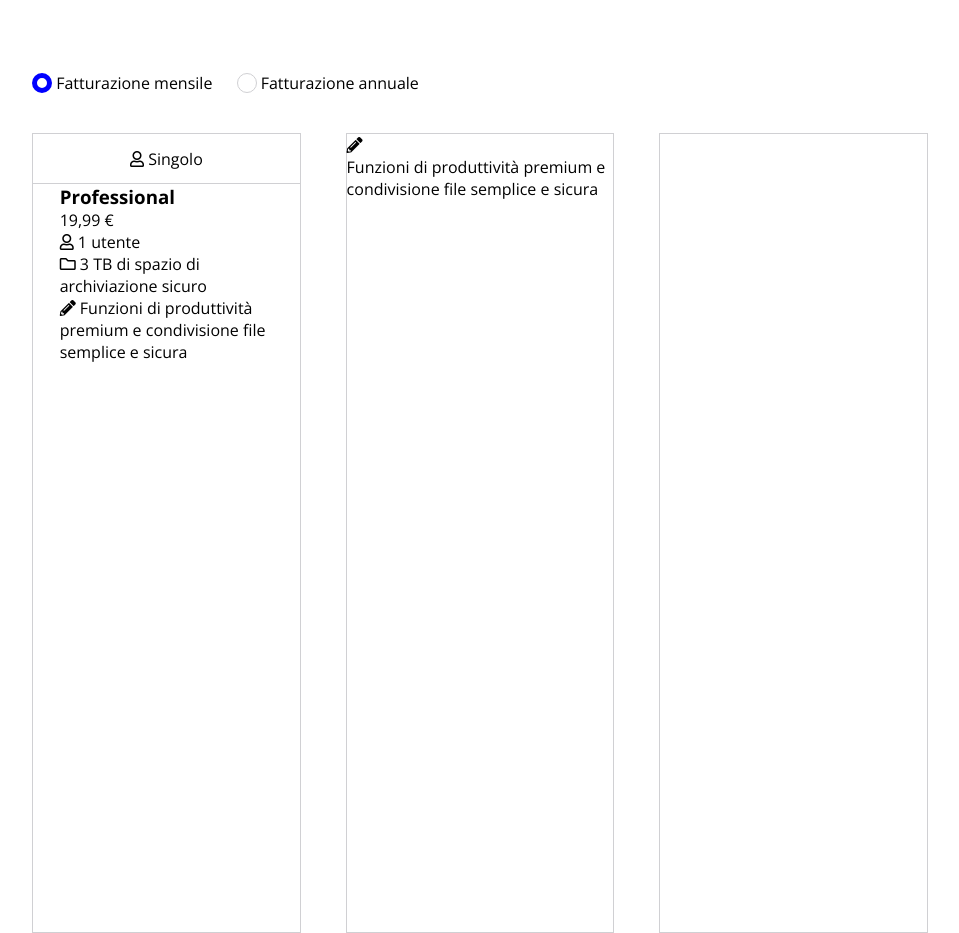
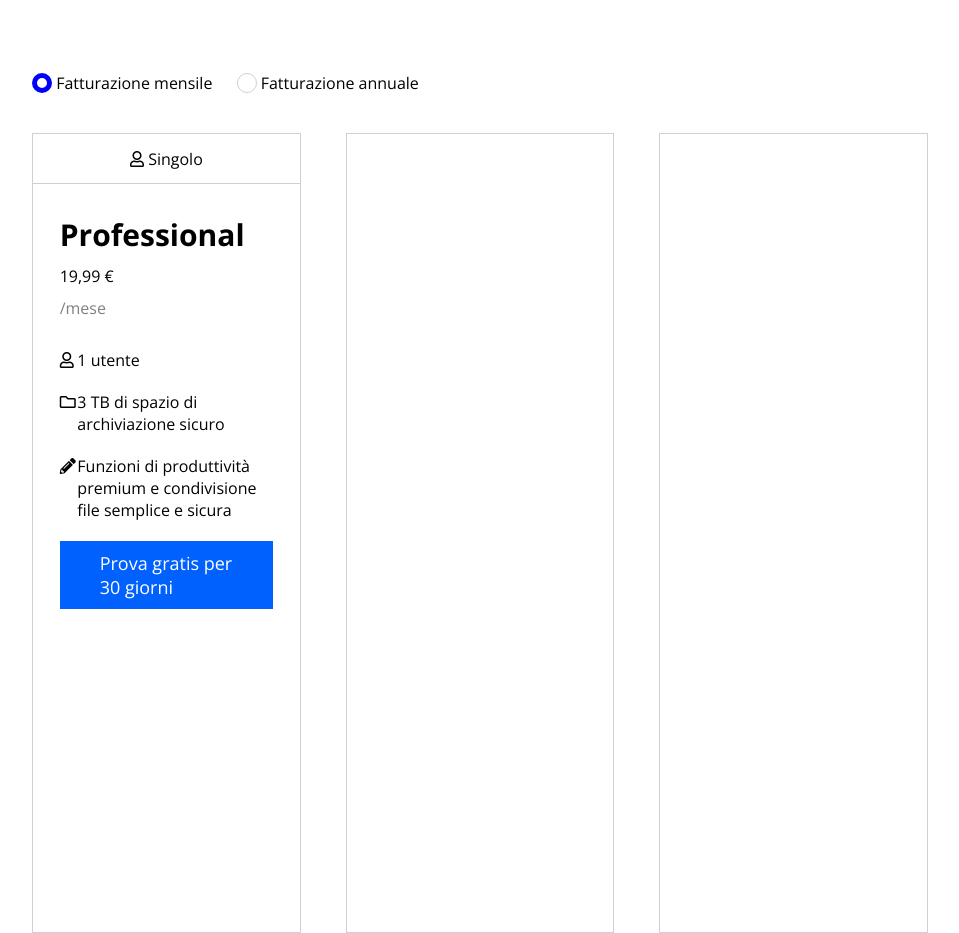
Before and after one commit to MatteoRuggieri2/htmlcss-dropbox, a plain HTML site: page index.html in a window 1280 px wide. Shown: the part 1460-2393 px from the top of the page, without its empty margins (160-1119 px from the left). Drawn offline with nearby package versions, Linux system fonts and the light colour scheme.

Commit message:
Avanzamento colonne abbonamenti 2

```diff
--- a/css/style.css
+++ b/css/style.css
@@ -35,9 +35,6 @@ ul{
 /*Columns*/
 .col{
     float: left;
-
-    /*test*/
-    /* border: 1px solid red; */
 }
 
 .clearfix::after{
@@ -50,6 +47,10 @@ ul{
     margin: 0 5%;
 }
 
+.col-5{
+    width: 5%;
+}
+
 .col-30{
     width: 30%;
 }
@@ -60,6 +61,10 @@ ul{
 
 .col-70{
     width: 70%;
+}
+
+.col-95{
+    width: 95%;
 }
 
 /*Button*/
@@ -78,9 +83,19 @@ ul{
     font-size: 18px;
 }
 
+.btn-large{
+    padding: 10px 40px;
+    font-size: 18px;
+}
+
 .bkg-blue{
-    background-color: blue;
+    background-color: #0061ff;
     color: white;
+}
+
+/*Icon*/
+.icon{
+    font-size: 20px;
 }
 
 /*Text*/
@@ -230,11 +245,29 @@ nav a.btn-small{
     /* background-color: lightseagreen; */
 }
 
-/*TEST UL*/
-ul{
-    list-style-type: none;
+.subscription-item{
+    margin: 30px 0;
 }
 
-.ciao{
+.subscription-item h3{
+    font-size: 30px;
+}
+
+.price{
     display: inline-block;
+    margin: 10px 0;
 }
+
+.subscription-time{
+    display: block;
+    color: grey;
+}
+
+.subscription-container ul li{
+    margin: 20px 0;
+}
+
+.col-95 span{
+    display: inline-block;
+    margin-left: 7px;
+}
--- a/index.html
+++ b/index.html
@@ -119,34 +119,77 @@
                         <!-- Subscription -->
                         <div class="subscription-container">
                             <div class="subscription">
+                                <div class="subscription-item">
                                     <h3>Professional</h3>
                                     <span class="price">19,99 &euro;</span>
-                                <div>
+                                    <span class="subscription-time">&#47;mese</span>
+                                </div>
+
+                                <!-- Subscription function -->
+                                 <ul>
+
+                                    <!-- User -->
+                                    <li>
+                                        <div class="clearfix">
+
+                                            <!-- Icon -->
+                                            <div class="col col-5">
                                                 <span class="user-icon"><i class="far fa-user"></i></span>
+                                            </div>
+
+                                            <!-- Item -->
+                                            <div class="col col-95">
                                                 <span>1 utente</span>
                                             </div>
-                                <div>
+
+                                        </div>
+                                    </li>
+
+                                    <!-- Storage -->
+                                    <li>
+                                        <div class="clearfix">
+
+                                            <!-- Icon -->
+                                            <div class="col col-5">
                                                 <span class="folder-icon"><i class="far fa-folder"></i></span>
+                                            </div>
+
+                                            <!-- Item -->
+                                            <div class="col col-95">
                                                 <span>3 TB di spazio di archiviazione sicuro</span>
                                             </div>
-                                <div>
+
+                                        </div>
+                                    </li>
+
+                                    <!-- Function -->
+                                    <li>
+                                        <div class="clearfix">
+
+                                            <!-- Icon -->
+                                            <div class="col col-5">
                                                 <span class="pencil-icon"><i class="fas fa-pencil-alt"></i></span>
-                                    <span class="">Funzioni di produttività premium e condivisione file semplice e sicura</span>
                                             </div>
+
+                                            <!-- Item -->
+                                            <div class="col col-95">
+                                                <span>Funzioni di produttività premium e condivisione file semplice e sicura</span>
+                                            </div>
+
+                                        </div>
+                                    </li>
+
+                                </ul>
+
+                                <a class="btn btn-large bkg-blue" href="#">Prova gratis per 30 giorni</a>
+
                             </div>
                         </div>
                     </div>
 
                     <!-- Column 2 -->
                     <div class="col col-30 col-center subscription-col">
-                        <ul>
-                            <li>
-                                <div>
-                                    <span class="pencil-icon"><i class="fas fa-pencil-alt"></i></span>
-                                    <span class="ciao">Funzioni di produttività premium e condivisione file semplice e sicura</span>
-                                </div>
-                            </li>
-                        </ul>
+
                     </div>
 
                     <!-- Column 3 -->
```
Lines whose indentation alone changed are shown as unchanged.
